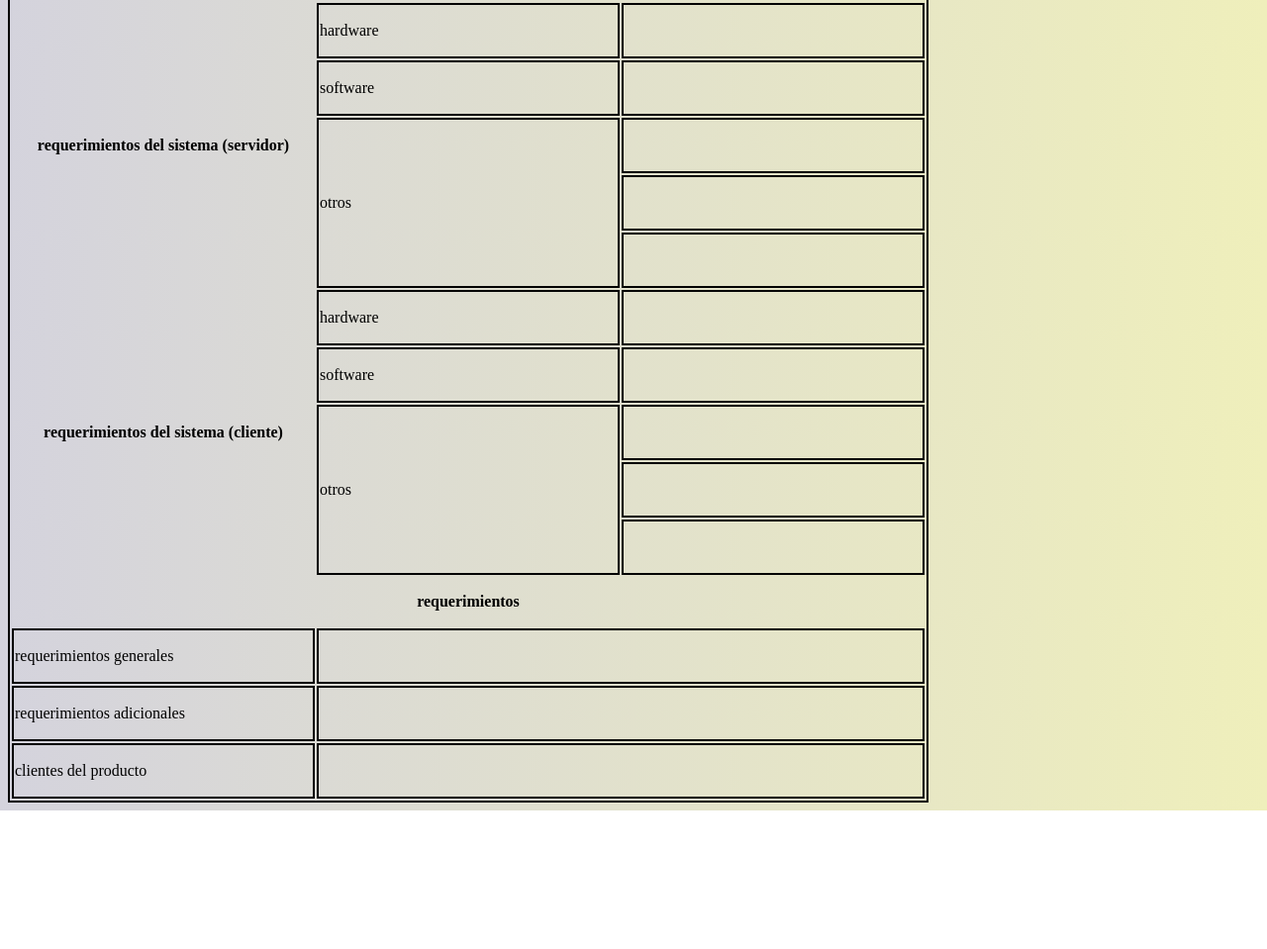
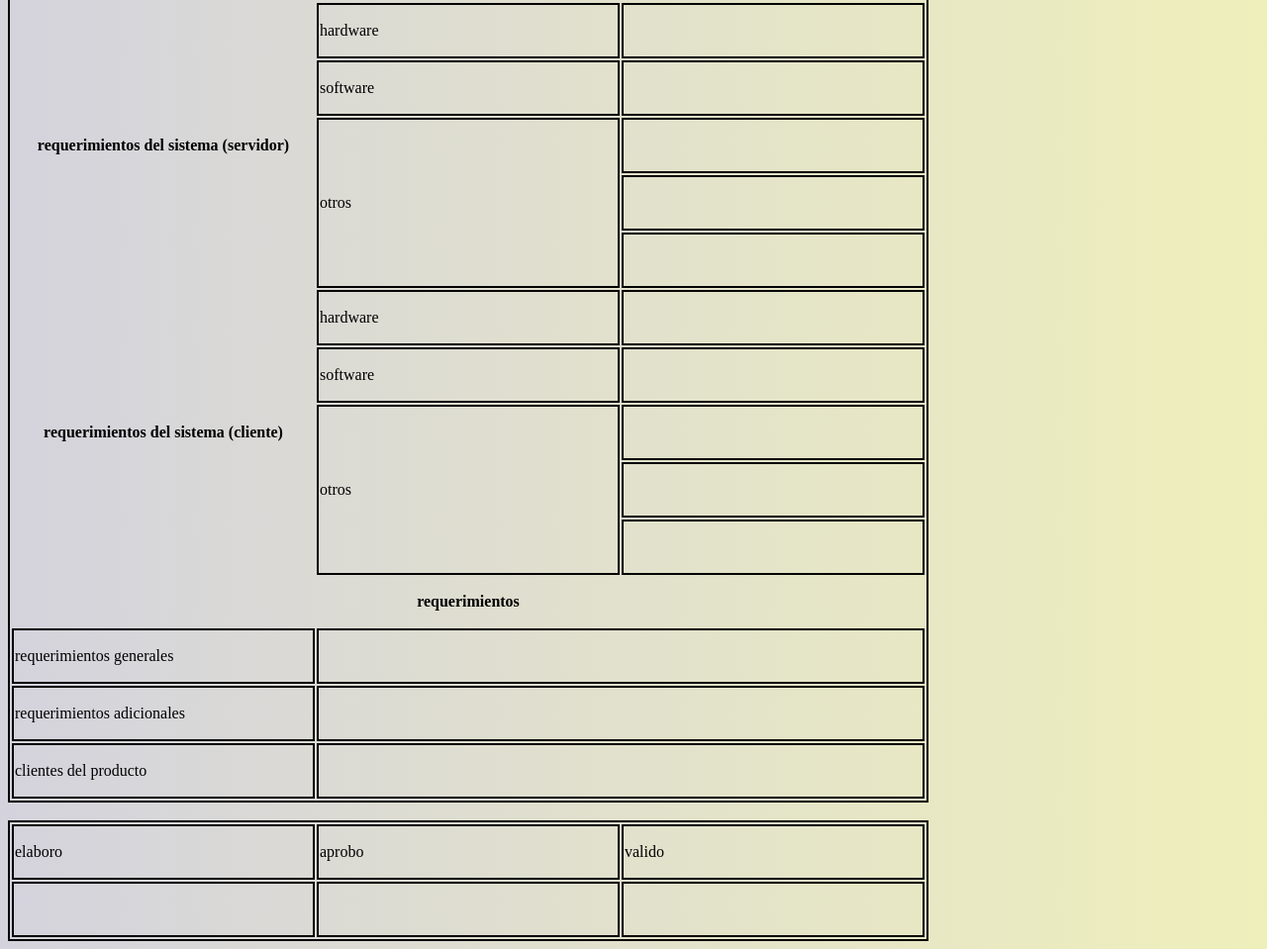
Before and after one commit to eramirez04/formato-ficha, a plain HTML site: page index.html in a window 1280 px wide. Shown: the part 811-1770 px from the top of the page at 99% size. Before the commit the page ends 1630 px from the top, so only its background shows below. Drawn offline with Linux system fonts and the light colour scheme.

Commit message:
new table

```diff
--- a/index.html
+++ b/index.html
@@ -112,13 +112,18 @@
     <td colspan="2"></td>
 </tr>
 
-
-
-
-
-
-
-
-  </table>
+  </table><br>
+  <table>
+    <tr>
+        <td>elaboro </td>
+        <td> aprobo</td>
+        <td>valido</td>
+    </tr>
+    <tr>
+        <td></td>
+        <td></td>
+        <td></td>
+    </tr>
+</table>
 </body>
 </html>
```
